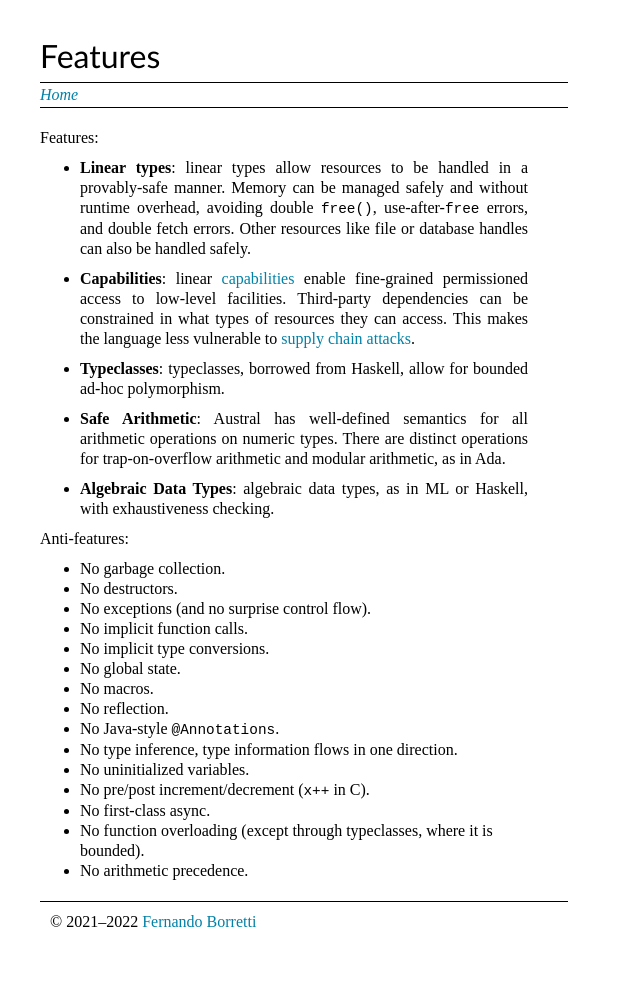
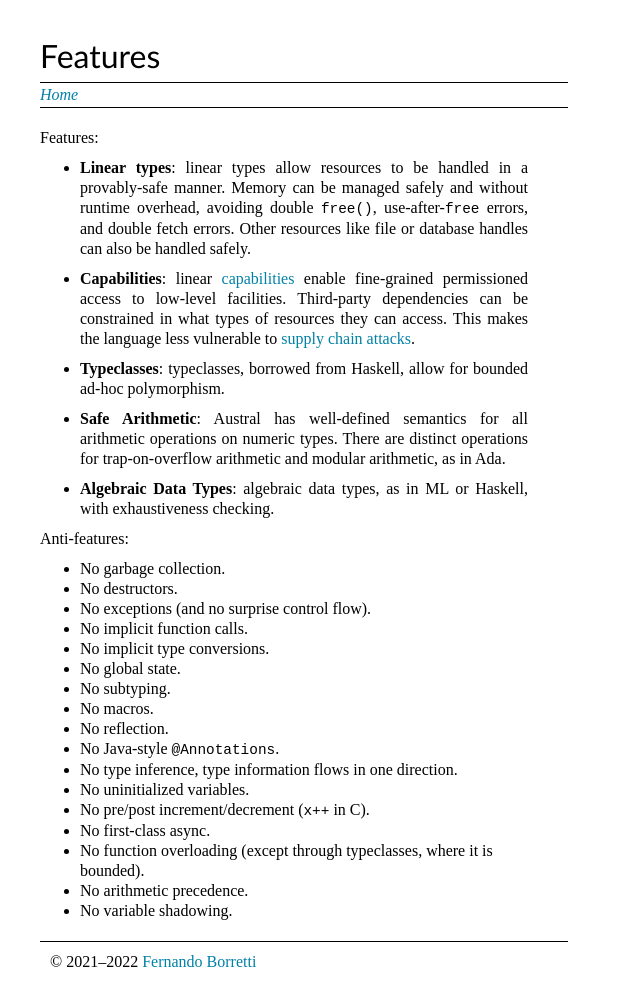
Before and after one commit to austral/austral.github.io, a Jekyll site: the page built from features.md, in a window 1280 px wide. Shown: the whole page, without its empty margins (0-640 px from the left). Built offline with Jekyll 4.4.1, drawn with Linux system fonts in a browser that asks for light colours; before the commit the page ends 942 px from its top, so only the background shows below that.

Commit message:
Add 'no subtyping' and 'no variable shadowing' to the list of features

```diff
--- a/features.md
+++ b/features.md
@@ -35,6 +35,7 @@ Anti-features:
 - No implicit function calls.
 - No implicit type conversions.
 - No global state.
+- No subtyping.
 - No macros.
 - No reflection.
 - No Java-style `@Annotations`.
@@ -44,6 +45,7 @@ Anti-features:
 - No first-class async.
 - No function overloading (except through typeclasses, where it is bounded).
 - No arithmetic precedence.
+- No variable shadowing.
 
 [cap]: https://en.wikipedia.org/wiki/Capability-based_security
 [sca]: https://en.wikipedia.org/wiki/Supply_chain_attack
```
